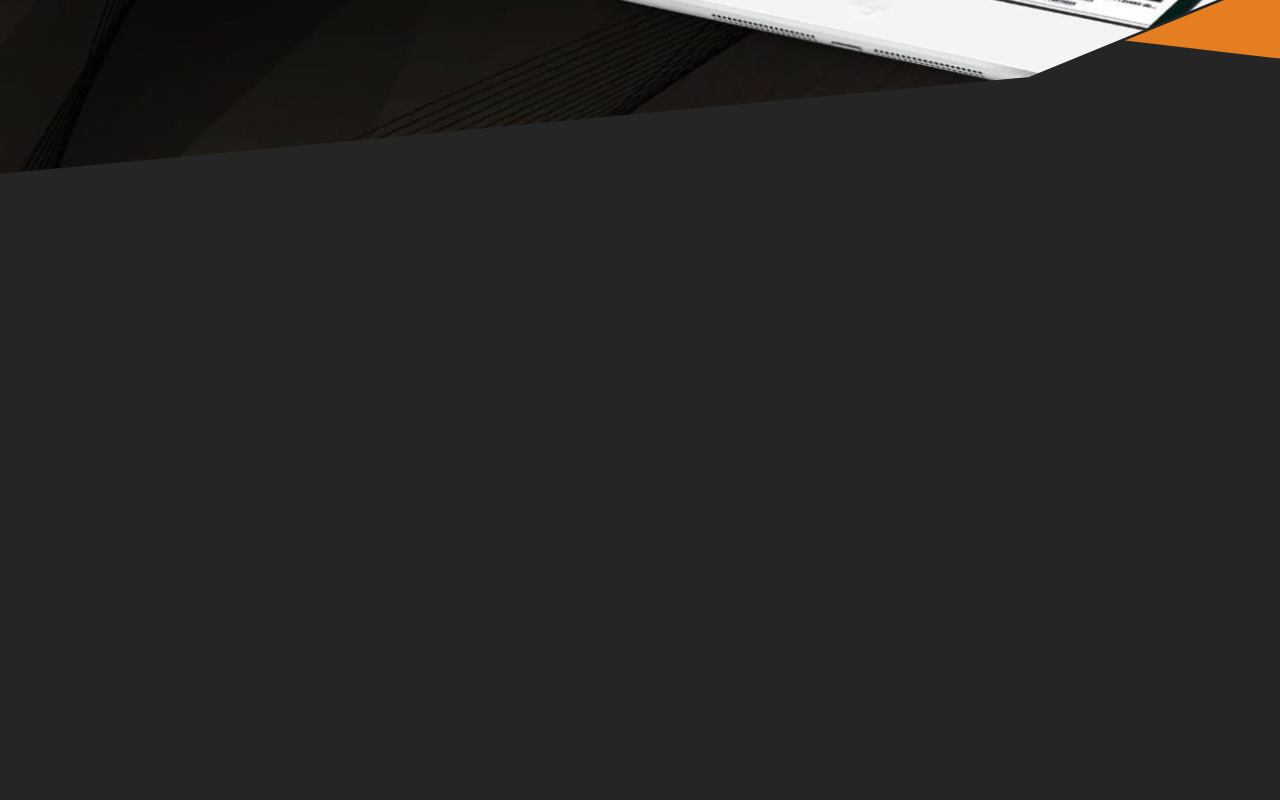
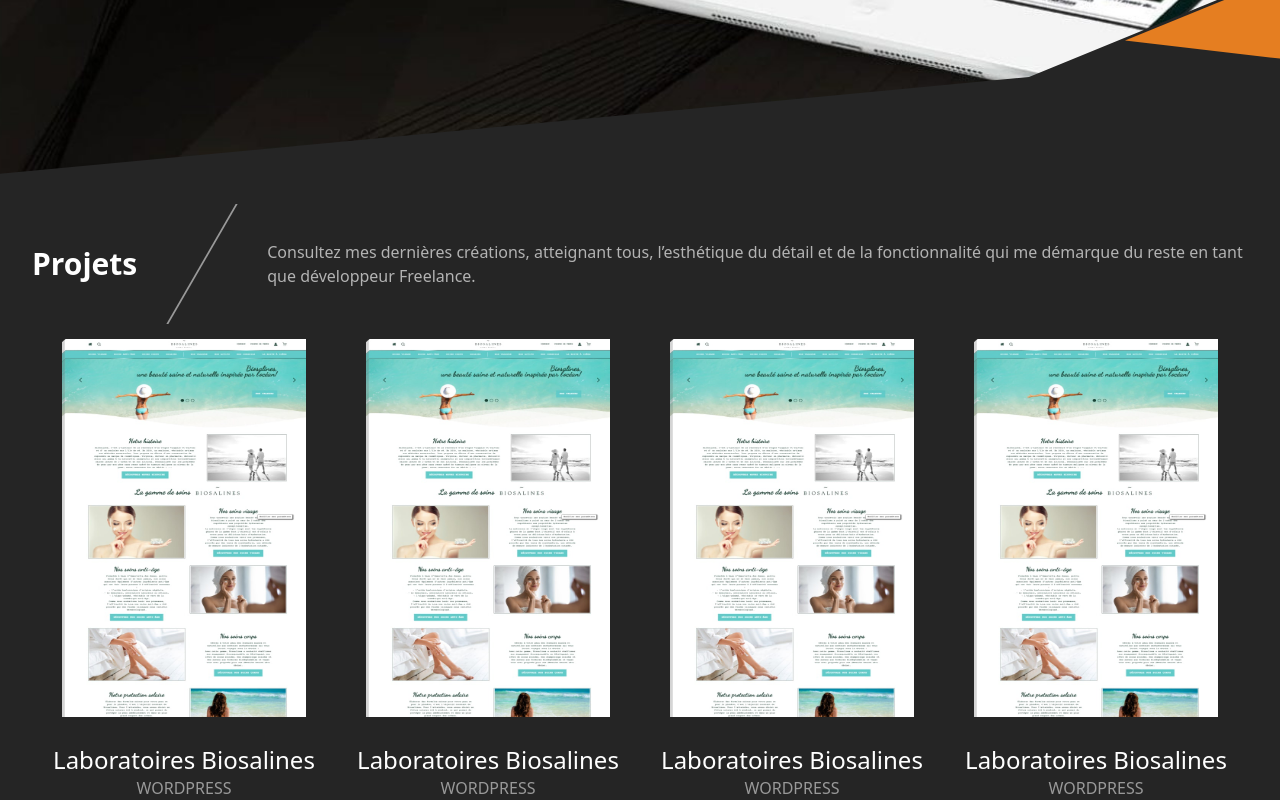
Before and after one commit to akiletour/inrage, a Next.js app: page / in a window 1280 px wide. Shown: the part 1951-2751 px from the top of the page. Before the commit the page ends 2155 px from the top, so only its background shows below. Built offline with nearby package versions, Linux system fonts and the light colour scheme.

Commit message:
style(block): add project item block in the frontpage

```diff
--- /dev/null
+++ b/components/items/ProjectItem.js
@@ -0,0 +1,23 @@
+import Image from 'next/image';
+import PropTypes from 'prop-types';
+import Link from 'next/link';
+
+export default function ProjectItem({ image, title, category }) {
+  return (
+    <Link href="/">
+      <a className="group text-center">
+        <div className="group-hover:scale-110 transition-all block text-center pt-[5%] px-[10%] pb-[7%]">
+          <Image src={image} width={325} height={505} />
+        </div>
+        <div className="text-white text-2xl">{title}</div>
+        <div className="uppercase">{category}</div>
+      </a>
+    </Link>
+  );
+}
+
+ProjectItem.propTypes = {
+  category: PropTypes.string.isRequired,
+  image: PropTypes.string.isRequired,
+  title: PropTypes.string.isRequired,
+};
--- a/pages/index.js
+++ b/pages/index.js
@@ -8,6 +8,7 @@ import ImagePrestationTma from '../public/images/prestations/infogerance-tma-mai
 import ImagePrestationHosting from '../public/images/prestations/hebergement-optimise-rapide.png';
 import Diagonal from '../components/layouts/Diagonal';
 import ImageDiscoverTma from '../public/images/prestations/presentation-integration-web.jpeg';
+import ProjectItem from '../components/items/ProjectItem';
 
 export default function Home() {
   return (
@@ -112,6 +113,36 @@ export default function Home() {
           bgCorner="fill-orange"
         />
       </div>
+
+      <div className="container">
+        <SectionTitle
+          content="Consultez mes dernières créations, atteignant tous, l’esthétique du détail et de la fonctionnalité qui me démarque du reste en tant que développeur Freelance."
+          title="Projets"
+        />
+
+        <div className="grid grid-cols-2 md:grid-cols-4">
+          <ProjectItem
+            image="/images/portfolio/biosalines-3d.jpeg"
+            title="Laboratoires Biosalines"
+            category="WordPress"
+          />
+          <ProjectItem
+            image="/images/portfolio/biosalines-3d.jpeg"
+            title="Laboratoires Biosalines"
+            category="WordPress"
+          />
+          <ProjectItem
+            image="/images/portfolio/biosalines-3d.jpeg"
+            title="Laboratoires Biosalines"
+            category="WordPress"
+          />
+          <ProjectItem
+            image="/images/portfolio/biosalines-3d.jpeg"
+            title="Laboratoires Biosalines"
+            category="WordPress"
+          />
+        </div>
+      </div>
     </div>
   );
 }
```
Also changed, not shown: public/images/portfolio/biosalines-3d.jpeg (added).
